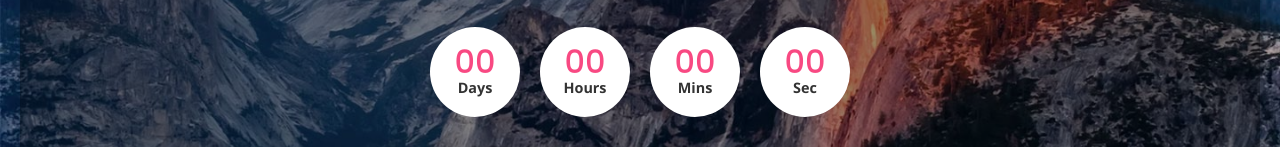
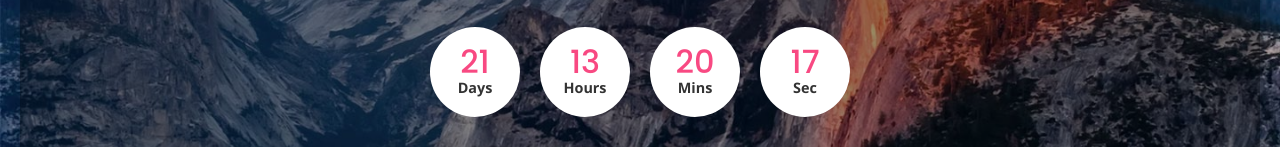
Before and after one commit to MonteMedia/MonteMedia.github.io, a plain HTML site: page index.html in a window 1280 px wide. Shown: the part 459-606 px from the top of the page. Drawn offline with nearby package versions, Linux system fonts and the light colour scheme; files whose address does not match are found by name.

Commit message:
Update index.html
Set count down date.

```diff
--- a/index.html
+++ b/index.html
@@ -27,7 +27,7 @@
 					<h1 class="title"><b>Tuxworth Joinery</br></br>Comming Soon</b></h1>
 					<p class="desc font-white">Our website is currently under construction.</br>Thank you for your patience.</p>
 
-					<div id="normal-countdown" data-date="2019/01/18"></div>
+					<div id="normal-countdown" data-date="2021/01/22"></div>
 
 					<ul class="social-btn">
 						<li class="list-heading">In the meantime, you can follow us on social media</li>
```
